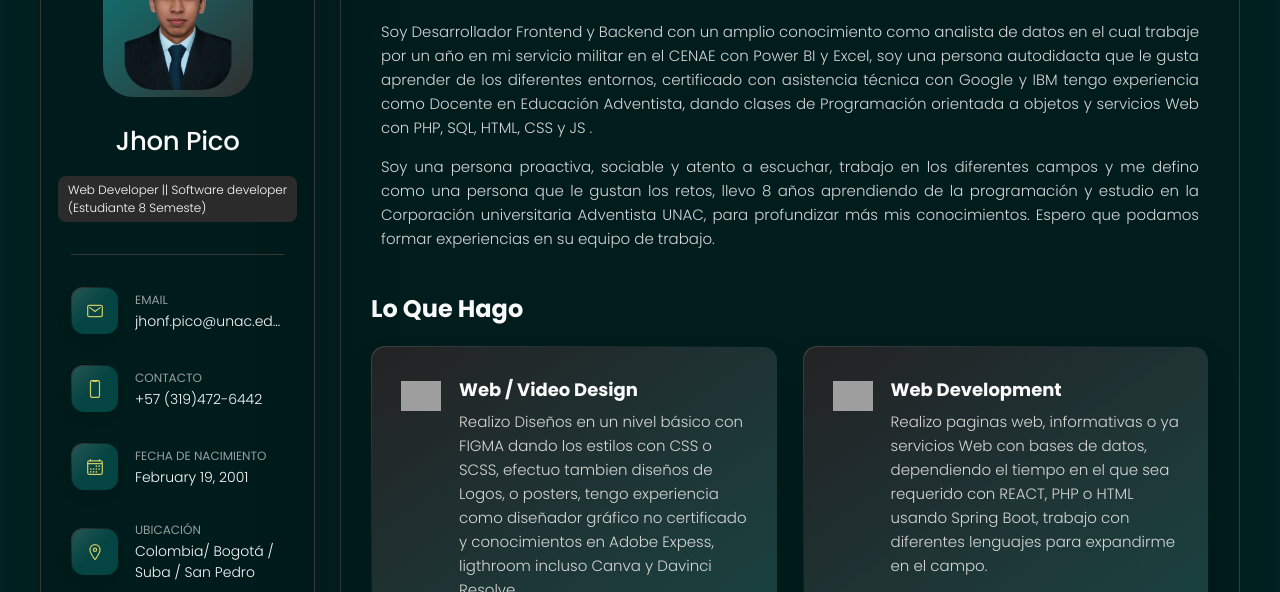
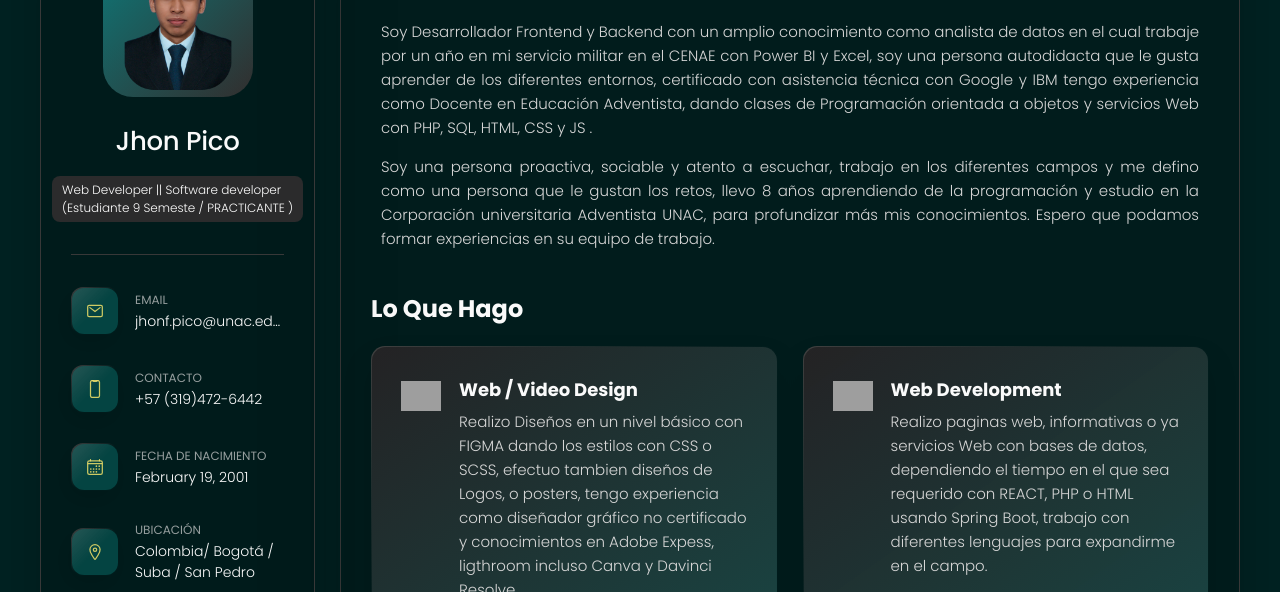
Before and after one commit to DanteVir/jhonpico.github.io, a plain HTML site: page index.html in a window 1280 px wide. Shown: the part 174-766 px from the top of the page. Drawn offline with nearby package versions, Linux system fonts and the light colour scheme; grey boxes are pictures that could not be loaded; a script that the page names is missing.

Commit message:
Update student semester in index.html

```diff
--- a/index.html
+++ b/index.html
@@ -26,7 +26,7 @@
 
                 <div class="info-content">
                     <h1 class="name" title="Jhon Fredi Pico Sanchez">Jhon Pico</h1>
-                    <p class="title">Web Developer || Software developer <br> (Estudiante 8 Semeste)</p>
+                    <p class="title">Web Developer || Software developer <br> (Estudiante 9 Semeste / PRACTICANTE )</p>
                 </div>
 
                 <button class="info-more-btn" data-sidebar-btn>
```
